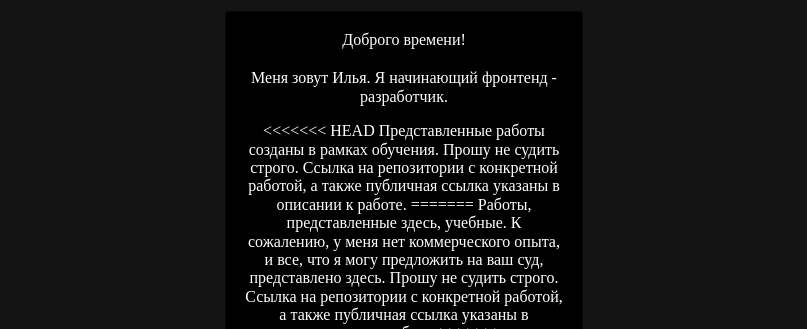
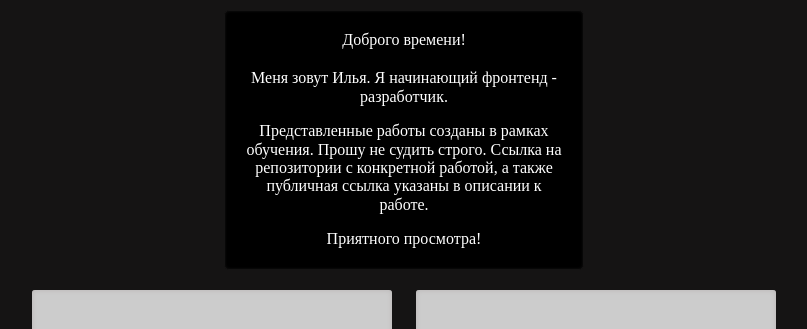
Before and after one commit to ipoluhin/myPortfolio, a plain HTML site: page index.html in a window 1280 px wide. Shown: the top 329 px of the page, without its empty margins (236-1043 px from the left). Drawn offline with Linux system fonts and the light colour scheme.

Commit message:
Rhfqytt cjcnjzybt

```diff
--- a/index.html
+++ b/index.html
@@ -21,16 +21,9 @@
 						Меня зовут Илья. Я начинающий фронтенд - разработчик.</span
 					>
 					<p class="about-me">
-<<<<<<< HEAD
 						Представленные работы созданы в рамках обучения. Прошу не судить строго.
 						Ссылка на репозитории с конкретной работой, а также публичная ссылка указаны
 						в описании к работе.
-=======
-						Работы, представленные здесь, учебные. К сожалению, у меня нет коммерческого
-						опыта, и все, что я могу предложить на ваш суд, представлено здесь. Прошу не
-						судить строго. Ссылка на репозитории с конкретной работой, а также публичная
-						ссылка указаны в описании к работе.
->>>>>>> 1d5e829d98ebe0a60edd73ad35b8dc942bd5c3df
 					</p>
 					<span class="lets-go">Приятного просмотра!</span>
 				</section>
```
